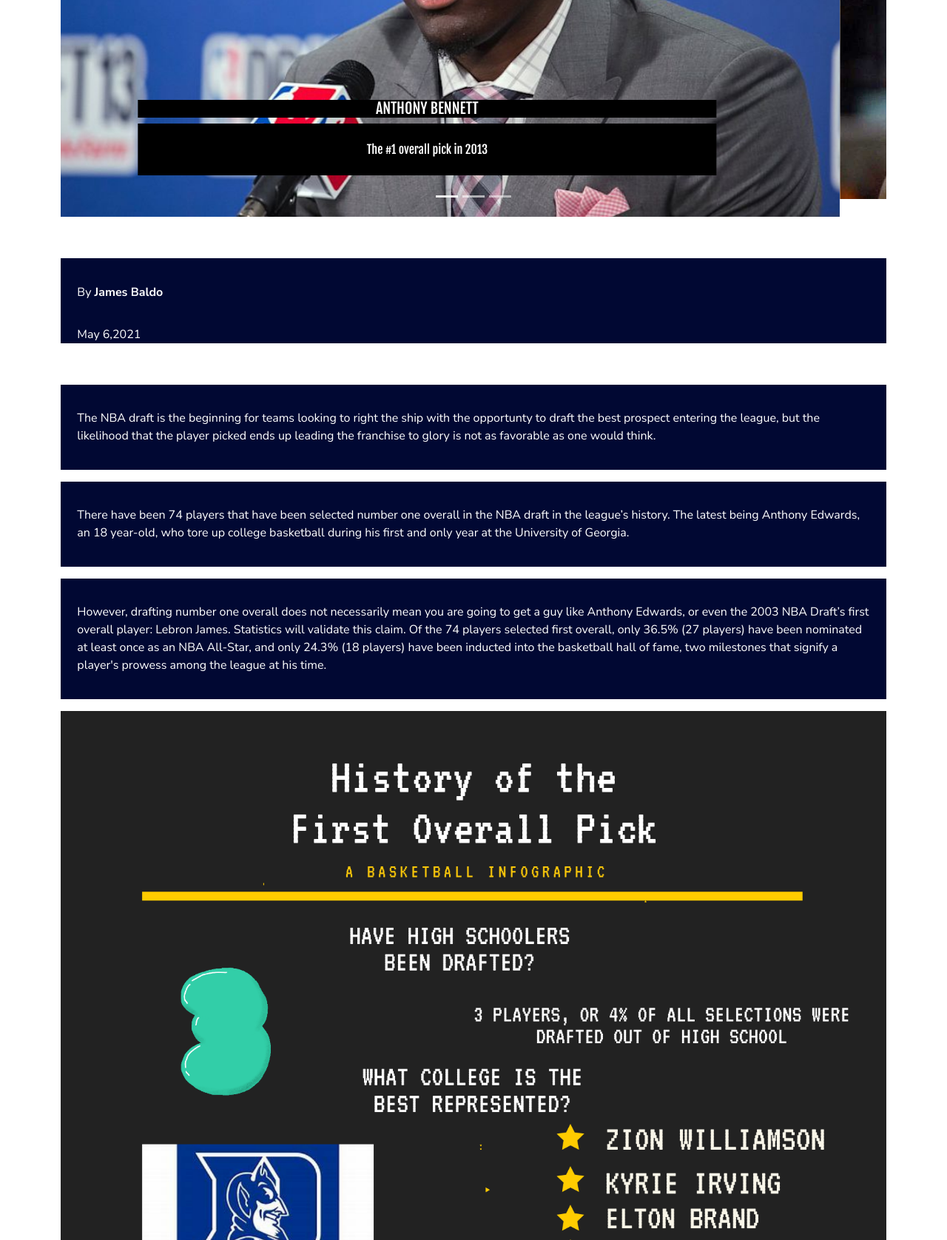
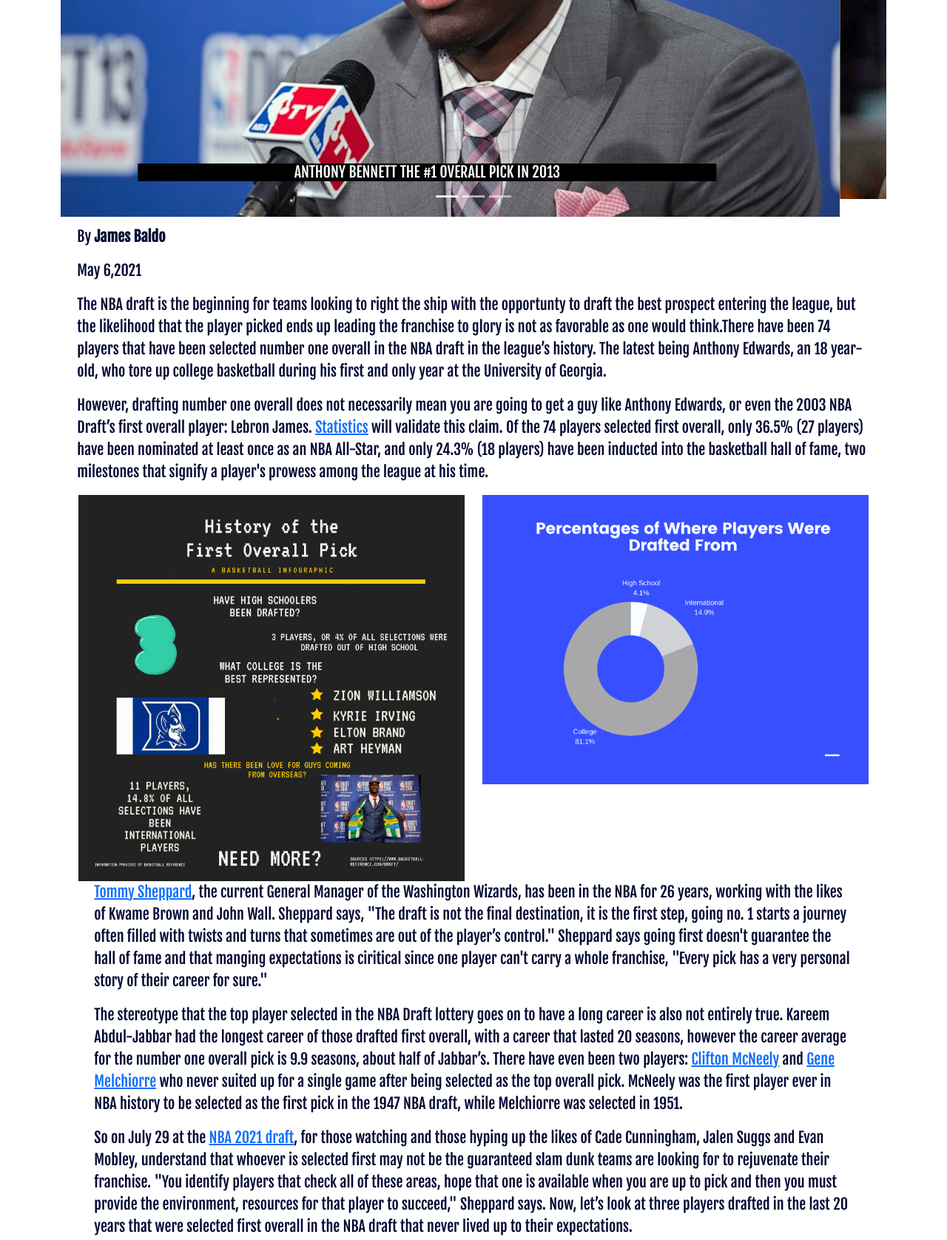
Before and after one commit to JamesBaldo/JamesBaldo.github.io, a plain HTML site: page finalarticle/index.html in a window 1280 px wide. Shown: the part 820-2496 px from the top of the page at 74% size. Drawn offline with nearby package versions, Linux system fonts and the light colour scheme.

Commit message:
revisions

```diff
--- a/finalarticle/css/style.css
+++ b/finalarticle/css/style.css
@@ -1,5 +1,6 @@
 body {
 	font-family: 'Nunito Sans', sans-serif;
+	font-size: 16px;
 }
 .nav {
 	background: black;
@@ -17,34 +18,37 @@
 	margin-top: 5%;
 	text-transform: uppercase;
 }
-h5, .slider p {
+.slider h5 {
 	font-family: 'Fjalla One', sans-serif;
 	background: black;
-	text-indent: offset 2;
+	text-transform: uppercase
 	border-color: #010833;
-}
-h5 {
-	text-transform: uppercase;
 }
 .carousel-inner img {
 	width: 100%;
 	height: 100%;
 }
+
+.article {
+	color:#010833;
+	font-size: 20px;
+	font-family:'Fjalla One', sans-serif;
+	background-color: white;
+
+}
+
 .bio {
-	margin: 5% 0;
-}
-.bio p {
 	font-family: 'Nunito Sans', sans-serif;
-	margin: 0;
+	margin: 1% 0;
 	padding-bottom: 0;
 }
 .graphic, .navy-box {
-	margin-bottom: 2%;
+	margin-bottom: 5%;
 }
 .navy-box, p {
 	background-color: #010833;
 	color: white;
-	padding: 3% 2%;
+	padding: 0 2%;
 }
 h6 {
 	font-size: 35px;
@@ -61,7 +65,5 @@
 		margin-top: 5%;
 		text-transform: uppercase;
 	}
-	body {
-		font-size: 16px;
-	}
+
 }
--- a/finalarticle/index.html
+++ b/finalarticle/index.html
@@ -2,13 +2,12 @@
 <html lang="en">
 <head>
 	<meta charset="utf-8">
-	<title>Final Article Project</title>
+	<title>The NBA draft is a lottery, but having the No.1 overall pick isn’t necessarily the winning ticket</title>
 	<meta content="" name="description">
 	<meta content="" name="author">
 	<meta content="width=device-width, initial-scale=1" name="viewport">
 	<link href="https://fonts.gstatic.com" rel="preconnect">
 	<link href="https://fonts.googleapis.com/css2?family=Fjalla+One&display=swap" rel="stylesheet">
-	<link href="https://fonts.googleapis.com/css2?family=Anton&display=swap" rel="stylesheet">
 	<link href="https://fonts.googleapis.com/css2?family=Anton&family=Nunito+Sans:ital,wght@0, 200;0,300;0,400;0,600;0,700;0,800;0,900;1,200;1,300;1,400;1,600;1,700;1,800;1,900&display=swap" rel="stylesheet"><!-- CSS only -->
 	<link href="https://cdn.jsdelivr.net/npm/bootstrap@5.0.0-beta2/dist/css/bootstrap.min.css" rel="stylesheet">
 	<link href="css/style.css" rel="stylesheet" type="text/css">
@@ -28,40 +27,47 @@
 					<div class="carousel-item active">
 						<img alt="first" class="d-block w-100" src="images/anthonybennett.jpeg">
 						<div class="carousel-caption d-none d-md-block">
-							<h5>Anthony Bennett</h5>
-							<p>The #1 overall pick in 2013</p>
+							<h5>ANTHONY BENNETT
+							THE #1 OVERALL PICK IN 2013</h5>
 						</div>
 					</div>
 					<div class="carousel-item">
 						<img alt="second" class="d-block w-100" src="images/kwamebrown.jpeg">
 						<div class="carousel-caption d-none d-md-block">
-							<h5>Kwame Brown</h5>
-							<p>The #1 overall pick in 2001</p>
+							<h5>KWAME BROWN
+							THE #1 OVERALL PICK IN 2001</h5>
 						</div>
 					</div>
 					<div class="carousel-item">
 						<img alt="third" class="d-block w-100" src="images/gregoden.jpeg">
 						<div class="carousel-caption d-none d-md-block">
-							<h5>Greg Oden</h5>
-							<p>The #1 overall pick in 2007</p>
+							<h5>GREG ODEN
+							THE #1 OVERALL PICK IN 2007</h5>
 						</div>
 					</div>
 				</div><button class="carousel-control-prev" data-bs-slide="prev" data-bs-target="#carouselExampleCaptions" type="button"><span aria-hidden="true" class="carousel-control-prev-icon"></span> <span class="visually-hidden">Previous</span></button> <button class="carousel-control-next" data-bs-slide="next" data-bs-target="#carouselExampleCaptions" type="button"><span aria-hidden="true" class="carousel-control-next-icon"></span> <span class="visually-hidden">Next</span></button>
 			</div>
 		</div>
+		<div class="article">
 		<div class="bio">
-			<p>By <b>James Baldo</b></p>
-			<p>May 6,2021</p>
+			<p class="article">By <b>James Baldo</b></p>
+			<p class="article">May 6,2021</p>
 		</div>
 		<div class="row">
 			<div class="col-md-12">
-				<p>The NBA draft is the beginning for teams looking to right the ship with the opportunty to draft the best prospect entering the league, but the likelihood that the player picked ends up leading the franchise to glory is not as favorable as one would think.</p>
-				<p>There have been 74 players that have been selected number one overall in the NBA draft in the league’s history. The latest being Anthony Edwards, an 18 year-old, who tore up college basketball during his first and only year at the University of Georgia.</p>
-				<p>However, drafting number one overall does not necessarily mean you are going to get a guy like Anthony Edwards, or even the 2003 NBA Draft’s first overall player: Lebron James. Statistics will validate this claim. Of the 74 players selected first overall, only 36.5% (27 players) have been nominated at least once as an NBA All-Star, and only 24.3% (18 players) have been inducted into the basketball hall of fame, two milestones that signify a player's prowess among the league at his time.</p><img alt="infographic" class="img-fluid" src="images/infographics.png"><br>
-				<br>
-				<p>Tommy Sheppard, the current General Manager of the Washington Wizards, has been in the NBA for 26 years, working with the likes of Kwame Brown and John Wall. Sheppard says, "The draft is not the final destination, it is the first step, going no. 1 starts a journey often filled with twists and turns that sometimes are out of the player’s control." Sheppard says going first doesn't guarantee the hall of fame and that manging expectations is ciritical since one player can't carry a whole franchise, "Every pick has a very personal story of their career for sure."</p>
-				<p>The stereotype that the top player selected in the NBA Draft lottery goes on to have a long career is also not entirely true. Kareem Abdul-Jabbar had the longest career of those drafted first overall, with a career that lasted 20 seasons, however the career average for the number one overall pick is 9.9 seasons, about half of Jabbar’s. There have even been two players: Clifton McNeely and Gene Melchiorre who never suited up for a single game after being selected as the top overall pick. McNeely was the first player ever in NBA history to be selected as the first pick in the 1947 NBA draft, while Melchiorre was selected in 1951.</p>
-				<p>So on July 29 at the NBA 2021 draft, for those watching and those hyping up the likes of Cade Cunningham, Jalen Suggs and Evan Mobley, understand that whoever is selected first may not be the guaranteed slam dunk teams are looking for to rejuvenate their franchise. "You identify players that check all of these areas, hope that one is available when you are up to pick and then you must provide the environment, resources for that player to succeed," Sheppard says. Now, let’s look at three players drafted in the last 20 years that were selected first overall in the NBA draft that never lived up to their expectations.</p>
+				<p class="article">The NBA draft is the beginning for teams looking to right the ship with the opportunty to draft the best prospect entering the league, but the likelihood that the player picked ends up leading the franchise to glory is not as favorable as one would think.There have been 74 players that have been selected number one overall in the NBA draft in the league’s history. The latest being Anthony Edwards, an 18 year-old, who tore up college basketball during his first and only year at the University of Georgia.</p>
+				<p class="article">However, drafting number one overall does not necessarily mean you are going to get a guy like Anthony Edwards, or even the 2003 NBA Draft’s first overall player: Lebron James. <a class="links" href="https://in.nba.com/news/the-complete-history-of-first-overall-selections-in-the-nba-draft/18rrbw84xu4pp1uvoo3fy33uju">Statistics</a> will validate this claim. Of the 74 players selected first overall, only 36.5% (27 players) have been nominated at least once as an NBA All-Star, and only 24.3% (18 players) have been inducted into the basketball hall of fame, two milestones that signify a player's prowess among the league at his time.</p>
+				<div class="container">
+  				<div class="row align-items-start">
+    			<div class="col-lg-6"><img alt="infographic" class="img-fluid" src="images/infographics.png">
+    			</div>
+    			<div class="col-lg-6"><img alt="graph" class="img-fluid" src="images/doughnutgraph.png">
+   			 </div>
+   			</div>
+				<p class="article"><a class="links" href="https://www.nbcsports.com/washington/wizards/headlined-westbrook-and-gafford-tommy-sheppard-has-wizards-right-track">Tommy Sheppard</a>, the current General Manager of the Washington Wizards, has been in the NBA for 26 years, working with the likes of Kwame Brown and John Wall. Sheppard says, "The draft is not the final destination, it is the first step, going no. 1 starts a journey often filled with twists and turns that sometimes are out of the player’s control." Sheppard says going first doesn't guarantee the hall of fame and that manging expectations is ciritical since one player can't carry a whole franchise, "Every pick has a very personal story of their career for sure."</p>
+				<p class="article">The stereotype that the top player selected in the NBA Draft lottery goes on to have a long career is also not entirely true. Kareem Abdul-Jabbar had the longest career of those drafted first overall, with a career that lasted 20 seasons, however the career average for the number one overall pick is 9.9 seasons, about half of Jabbar’s. There have even been two players: <a class="links" href="https://www.dallasnews.com/news/2015/06/20/kevin-sherrington-clifton-mcneely-first-ever-nba-draft-selection-took-his-talents-elsewhere/">Clifton McNeely</a> and <a class="links" href="https://www.nytimes.com/2014/06/27/sports/basketball/gene-squeaky-melchiorre-holds-unique-nba-draft-distinction.html">Gene Melchiorre</a> who never suited up for a single game after being selected as the top overall pick. McNeely was the first player ever in NBA history to be selected as the first pick in the 1947 NBA draft, while Melchiorre was selected in 1951.</p>
+				<p class="article">So on July 29 at the <a class="links" href="https://www.cbssports.com/nba/draft/">NBA 2021 draft</a>, for those watching and those hyping up the likes of Cade Cunningham, Jalen Suggs and Evan Mobley, understand that whoever is selected first may not be the guaranteed slam dunk teams are looking for to rejuvenate their franchise. "You identify players that check all of these areas, hope that one is available when you are up to pick and then you must provide the environment, resources for that player to succeed," Sheppard says. Now, let’s look at three players drafted in the last 20 years that were selected first overall in the NBA draft that never lived up to their expectations.</p>
+			</div>
 			</div>
 			<div class="navy-box">
 				<div class="row">
@@ -106,9 +112,10 @@
 				</div>
 			</div><br>
 			<h6><b>Data and methods</b></h6><br>
-			<p class="credits">Player names were collected from <a class="links" href="https://www.basketball-reference.com/">The Basketball Reference Website.</a><br></p>
-			<p class="credits">Statistics were calculated manually. The data for all the statistics were gathered from <a class="links" href="https://ca.nba.com/news/the-complete-history-of-first-overall-selections-in-the-nba-draft/17nbg51s3vqn31v5clfy61jo0f">The NBA Official Website.</a><br></p>
-			<p class="credits">All Rights Reserved to the Scoop to my Lou Publication.</p>
+			<div class="navy-box">
+			<p>Player names were collected from <a class="links" href="https://www.basketball-reference.com/">The Basketball Reference Website.</a><br></p>
+			<p>Statistics were calculated manually. The data for all the statistics were gathered from <a class="links" href="https://ca.nba.com/news/the-complete-history-of-first-overall-selections-in-the-nba-draft/17nbg51s3vqn31v5clfy61jo0f">The NBA Official Website.</a><br></p>
+			<p>All Rights Reserved to the Scoop to my Lou Publication.</p>
 		</div><!--== Bootstrap Popper=-->
 		<script src="https://cdn.jsdelivr.net/npm/bootstrap@5.0.0-beta2/dist/js/bootstrap.bundle.min.js">
 		</script>
```
Also changed, not shown: finalarticle/images/doughnutgraph.png (added), 3 other files.
